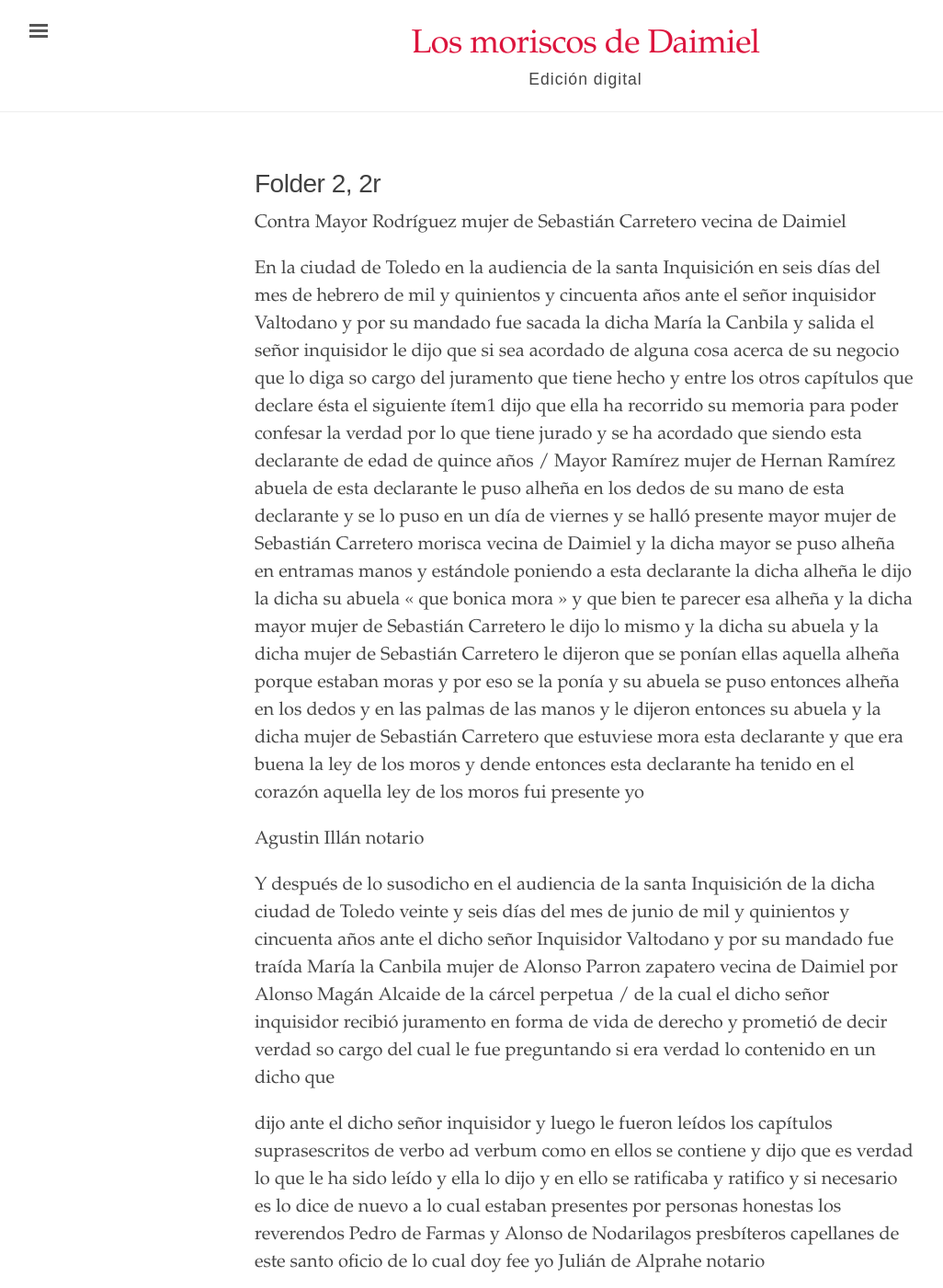
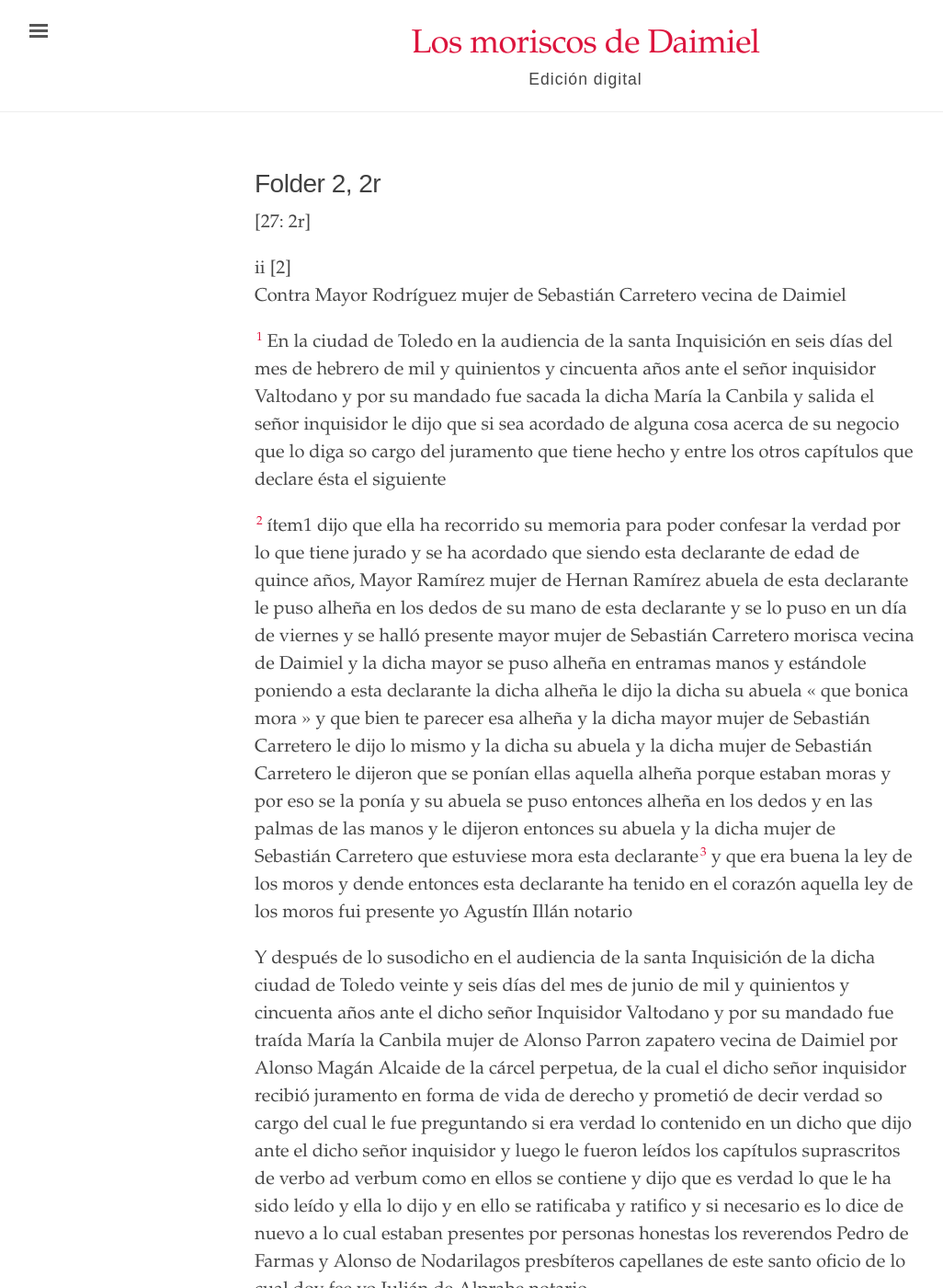
Before and after one commit to digbmc/moriscos-daimel, a Jekyll site: the page built from _textos-modernos/folder-2-2r.md, in a window 1280 px wide and 1400 px high. Shown: the whole window at 92% size, without its empty margins (3-1029 px from the left). Built offline with Jekyll 4.4.1, drawn with Linux system fonts in a browser that asks for light colours; some of the changed text lies outside the part shown.

Commit message:
Updated text.

```diff
--- a/_textos-modernos/folder-2-2r.md
+++ b/_textos-modernos/folder-2-2r.md
@@ -3,31 +3,20 @@
 title: Folder 2, 2r
 order: 3
 ---
+[27: 2r]
+
+ii [2]
 <!--Upper Center Margin -->
 Contra Mayor Rodríguez mujer de Sebastián Carretero vecina de Daimiel
 
-En la ciudad de Toledo en la audiencia de la santa Inquisición en seis días del mes de hebrero de mil y quinientos y cincuenta años ante el señor inquisidor Valtodano y por su mandado fue sacada la dicha María la Canbila y salida el señor inquisidor le dijo que si sea acordado de alguna cosa acerca de su negocio que lo diga so cargo del juramento que tiene hecho y entre los otros capítulos que declare ésta el siguiente ítem1 dijo que ella ha recorrido su memoria para poder confesar la verdad por lo que tiene jurado y se ha acordado que siendo esta declarante de edad de quince años / Mayor Ramírez mujer de Hernan Ramírez abuela de esta declarante le puso alheña en los dedos de su mano de esta declarante y se lo puso en un día de viernes y se halló presente mayor mujer de Sebastián Carretero morisca vecina de Daimiel y la dicha mayor se puso alheña en entramas manos y estándole poniendo a esta declarante la dicha alheña le dijo la dicha su abuela « que bonica mora » y que bien te parecer esa alheña y la dicha mayor mujer de Sebastián Carretero le dijo lo mismo y la dicha su abuela y la dicha mujer de Sebastián Carretero le dijeron que se ponían ellas aquella alheña porque estaban moras y por eso se la ponía y su abuela se puso entonces alheña en los dedos y en las palmas de las manos y le dijeron entonces su abuela y la dicha mujer de Sebastián Carretero que estuviese mora esta declarante y que era buena la ley de los moros y dende entonces esta declarante
-ha tenido en el corazón aquella ley de los moros fui presente yo
-
-Agustin Illán notario
-
-Y después de lo susodicho en el audiencia de la santa Inquisición de la dicha ciudad de Toledo veinte y seis días del mes de junio de mil y quinientos y cincuenta años ante el dicho señor Inquisidor Valtodano y por su mandado fue traída María la Canbila mujer de Alonso Parron zapatero vecina de Daimiel por Alonso Magán Alcaide de la cárcel perpetua / de la cual el dicho señor inquisidor recibió juramento en forma de vida de derecho
-y prometió de decir verdad so cargo del cual le fue preguntando si era verdad lo contenido en un dicho que
-
-dijo ante el dicho señor inquisidor y luego le fueron leídos los capítulos suprasescritos de verbo ad
-verbum como en ellos se contiene y dijo que es verdad lo que le ha sido leído y ella lo dijo y
-en ello se ratificaba y ratifico y si necesario es lo dice de nuevo a lo cual
-estaban presentes por personas honestas los reverendos Pedro de Farmas y Alonso de Nodarilagos presbíteros capellanes de este santo oficio de lo cual doy fee yo Julián de Alprahe notario
 
 
-LEFT MARGINE
+[^1] En la ciudad de Toledo en la audiencia de la santa Inquisición en seis días del mes de hebrero de mil y quinientos y cincuenta años ante el señor inquisidor Valtodano y por su mandado fue sacada la dicha María la Canbila y salida el señor inquisidor le dijo que si sea acordado de alguna cosa acerca de su negocio que lo diga so cargo del juramento que tiene hecho y entre los otros capítulos que declare ésta el siguiente
 
-2. sacado del proceso
-3. de María la cabila mujer de
-4. Alonso Parron zapatero moris
-5. cos vecina de Daimiel a folio X [10] /
-6. y XII [12]
-9. declaro este testigo en su preso en
-10. diciembre de 1549 ser de edad
-11. de XLVIII [48] años o XLIX [49] años
-23. ratificada
+[^2] ítem1 dijo que ella ha recorrido su memoria para poder confesar la verdad por lo que tiene jurado y se ha acordado que siendo esta declarante de edad de quince años, Mayor Ramírez mujer de Hernan Ramírez abuela de esta declarante le puso alheña en los dedos de su mano de esta declarante y se lo puso en un día de viernes y se halló presente mayor mujer de Sebastián Carretero morisca vecina de Daimiel y la dicha mayor se puso alheña en entramas manos y estándole poniendo a esta declarante la dicha alheña le dijo la dicha su abuela « que bonica mora » y que bien te parecer esa alheña y la dicha mayor mujer de Sebastián Carretero le dijo lo mismo y la dicha su abuela y la dicha mujer de Sebastián Carretero le dijeron que se ponían ellas aquella alheña porque estaban moras y por eso se la ponía y su abuela se puso entonces alheña en los dedos y en las palmas de las manos y le dijeron entonces su abuela y la dicha mujer de Sebastián Carretero que estuviese mora esta declarante[^3] y que era buena la ley de los moros y dende entonces esta declarante ha tenido en el corazón aquella ley de los moros fui presente yo Agustín Illán notario
+
+Y después de lo susodicho en el audiencia de la santa Inquisición de la dicha ciudad de Toledo veinte y seis días del mes de junio de mil y quinientos y cincuenta años ante el dicho señor Inquisidor Valtodano y por su mandado fue traída María la Canbila mujer de Alonso Parron zapatero vecina de Daimiel por Alonso Magán Alcaide de la cárcel perpetua, de la cual el dicho señor inquisidor recibió juramento en forma de vida de derecho y prometió de decir verdad so cargo del cual le fue preguntando si era verdad lo contenido en un dicho que dijo ante el dicho señor inquisidor y luego le fueron leídos los capítulos suprascritos de verbo ad verbum como en ellos se contiene y dijo que es verdad lo que le ha sido leído y ella lo dijo y en ello se ratificaba y ratifico y si necesario es lo dice de nuevo a lo cual estaban presentes por personas honestas los reverendos Pedro de Farmas y Alonso de Nodarilagos presbíteros capellanes de este santo oficio de lo cual doy fee yo Julián de Alprahe notario
+
+[^1]: sacado del proceso de María la cabila mujer de Alonso Parron zapatero moriscos vecina de Daimiel a folio X y XII
+[^2]: declaró este testigo en su proceso en diciembre de 1549 ser de edad de XLVIII [48] años o XLIX [49] años
+[^3]: ratificada
```
Also changed, not shown: _textos-modernos/folder-2-1r.md (+2 -3 lines).
